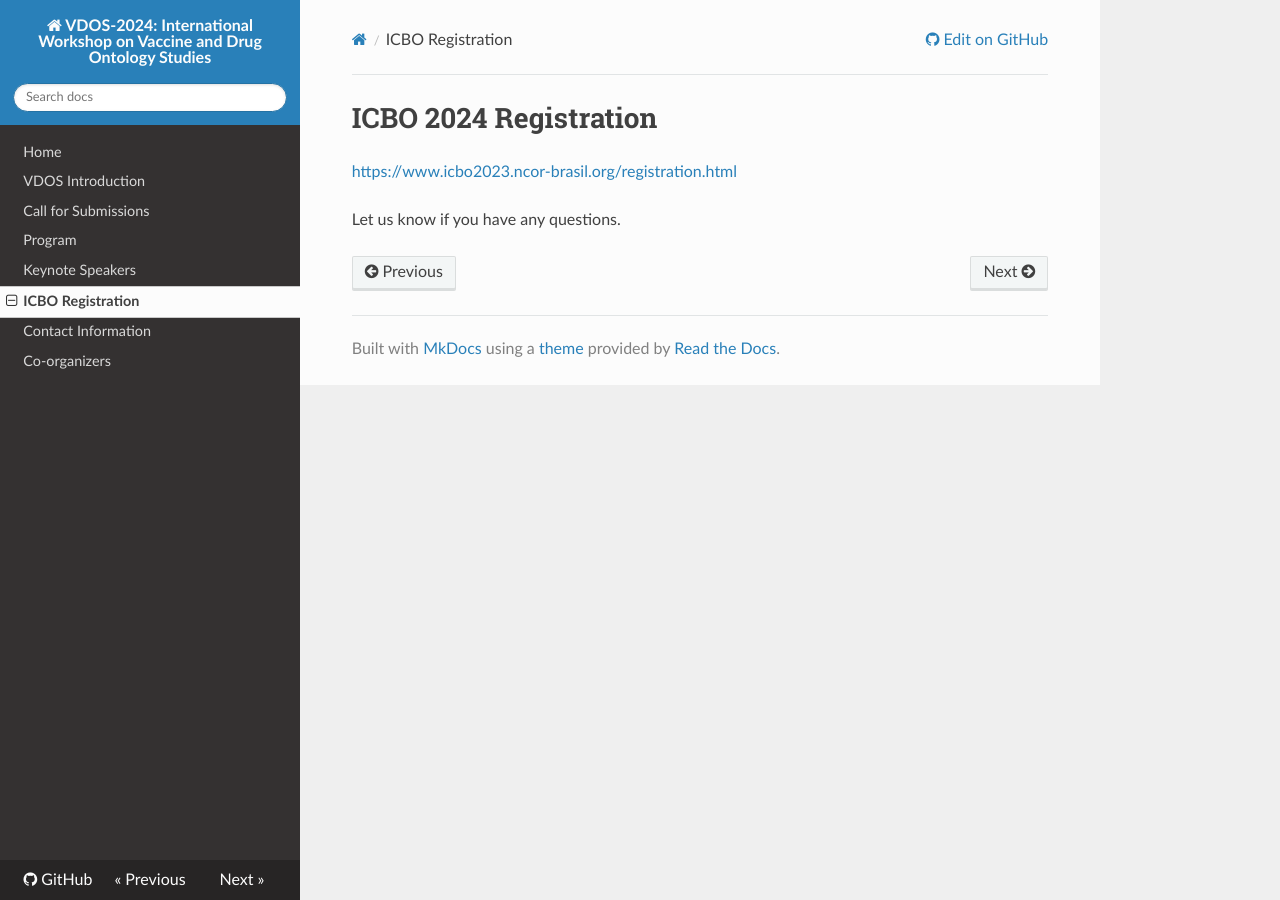
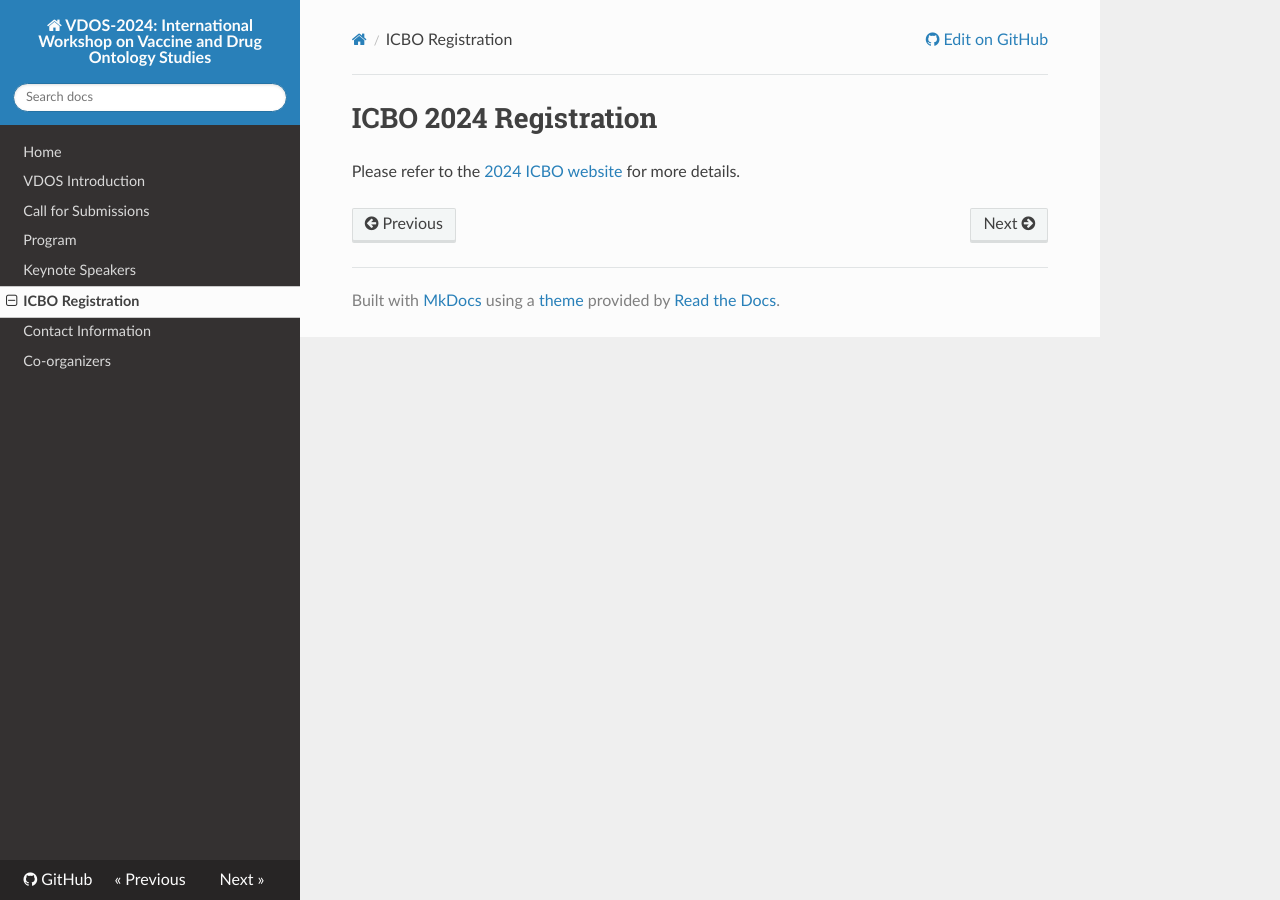
Before and after one commit to vdos-workshop/vdos2024, an MkDocs documentation site: the page built from docs/icbo-registration.md, in a window 1280 px wide. Built offline with MkDocs 1.6.1, drawn with Linux system fonts in a browser that asks for light colours; nearby versions of some CDN libraries.

Commit message:
Update icbo-registration.md

```diff
--- a/docs/icbo-registration.md
+++ b/docs/icbo-registration.md
@@ -1,5 +1,3 @@
 # ICBO 2024 Registration
 
-[https://www.icbo2023.ncor-brasil.org/registration.html](https://icbo-conference.github.io/icbo2024/#15th-international-conference-on-biological-and-biomedical-ontology)
-
-Let us know if you have any questions.
+Please refer to the [2024 ICBO website](https://icbo-conference.github.io/icbo2024/) for more details.
```
